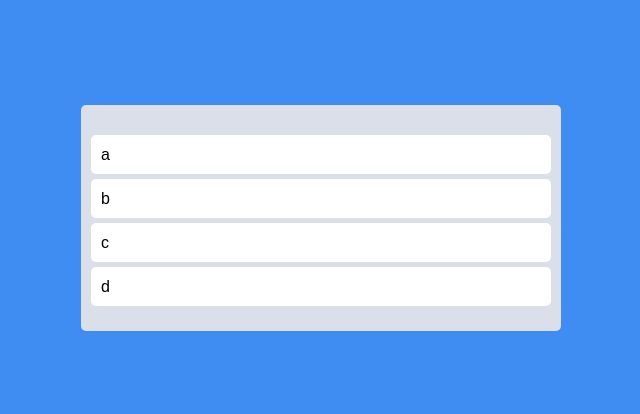
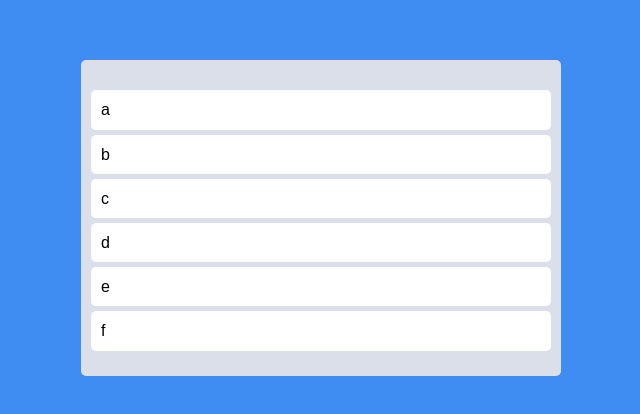
Before and after one commit to aeuna/trello-clone, a React (Create React App) app: page / in a window 1280 px wide. Shown: the part 182-596 px from the top of the page, without its empty margins (319-959 px from the left). Built offline with nearby package versions, Linux system fonts and the light colour scheme.

Commit message:
Reordering

```diff
--- a/src/App.tsx
+++ b/src/App.tsx
@@ -1,6 +1,13 @@
 import React from "react";
 import styled from "styled-components";
-import { DragDropContext, Draggable, Droppable } from "react-beautiful-dnd";
+import {
+  DragDropContext,
+  Draggable,
+  Droppable,
+  DropResult,
+} from "react-beautiful-dnd";
+import { useRecoilState } from "recoil";
+import { toDoState } from "./atoms";
 
 const Wrapper = styled.div`
   display: flex;
@@ -33,10 +40,17 @@
   background-color: ${(props) => props.theme.cardColor};
 `;
 
-const toDos = ["a", "b", "c", "d"];
-
 function App() {
-  const onDragEnd = () => {};
+  const [toDos, setToDos] = useRecoilState(toDoState);
+  const onDragEnd = ({ destination, source, draggableId }: DropResult) => {
+    if (!destination) return;
+    setToDos((oldToDos) => {
+      const toDosCopy = [...oldToDos];
+      toDosCopy.splice(source.index, 1);
+      toDosCopy.splice(destination?.index, 0, draggableId);
+      return toDosCopy;
+    });
+  };
   return (
     <DragDropContext onDragEnd={onDragEnd}>
       <Wrapper>
@@ -45,7 +59,7 @@
             {(provided) => (
               <Board ref={provided.innerRef} {...provided.droppableProps}>
                 {toDos.map((toDo, index) => (
-                  <Draggable draggableId={toDo} index={index}>
+                  <Draggable key={toDo} draggableId={toDo} index={index}>
                     {(provided) => (
                       <Card
                         ref={provided.innerRef}
--- a/src/atoms.ts
+++ b/src/atoms.ts
@@ -1 +1,6 @@
 import { atom, selector } from "recoil";
+
+export const toDoState = atom({
+  key: "toDo",
+  default: ["a", "b", "c", "d", "e", "f"],
+});
```
